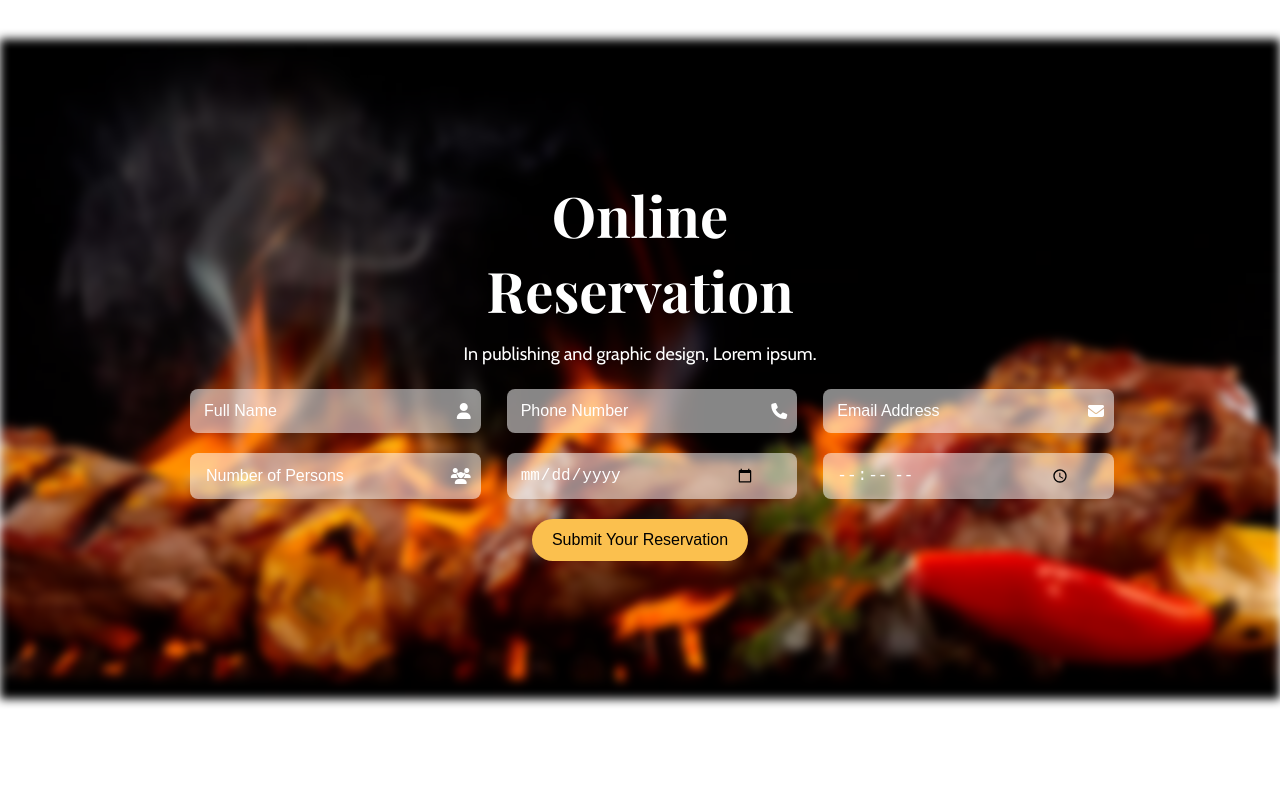
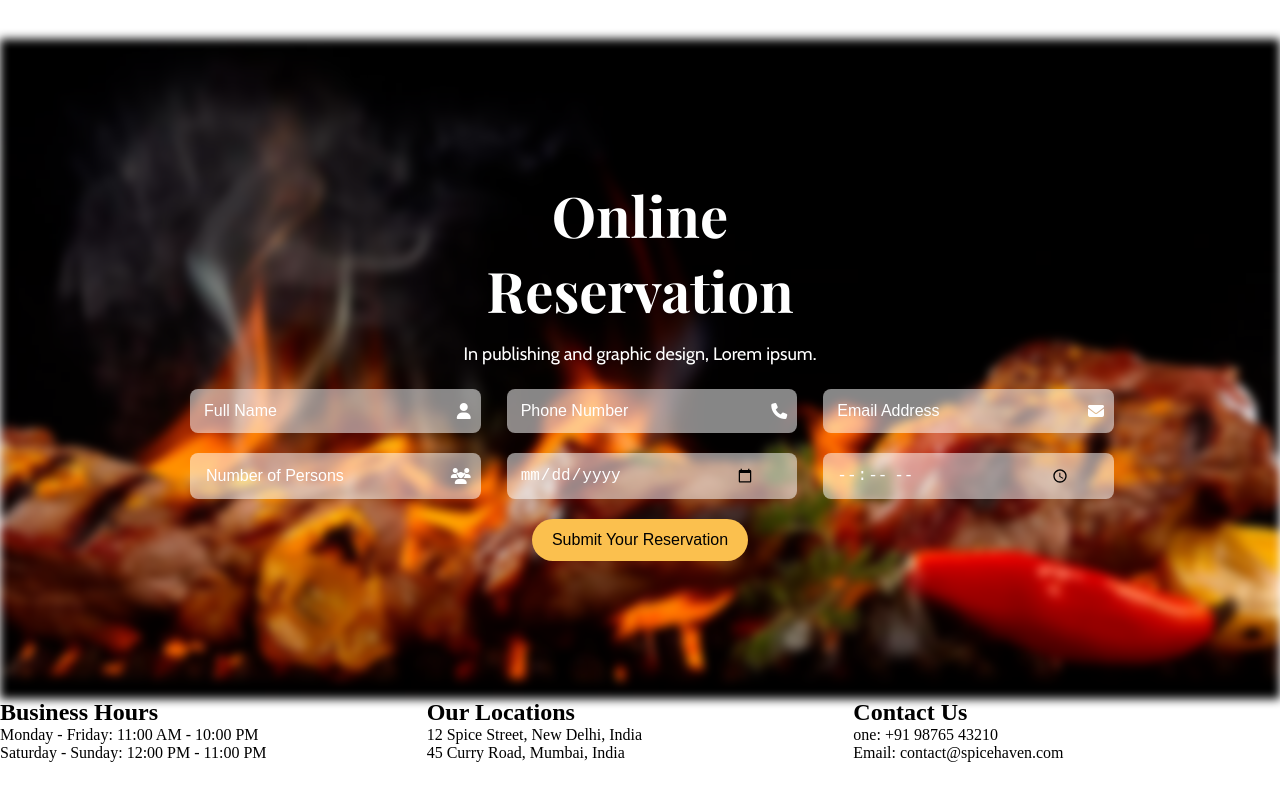
Before and after one commit to Ridwan4D/restaurant_site_task, a plain HTML site: page index.html in a window 1280 px wide. Shown: the part 2864-3664 px from the top of the page. Drawn offline with nearby package versions, Linux system fonts and the light colour scheme; a web font is replaced by a local one.

Commit message:
home contact created

```diff
--- a/css/style.css
+++ b/css/style.css
@@ -185,6 +185,16 @@
 /* ============================================================= online_reservation section end ==================================================================== */
 
 
+/* ============================================================= home contact section end ==================================================================== */
+#home_contact {
+    max-width: 1440px;
+    margin-left: auto;
+    margin-right: auto;
+    width: 100%;
+    display: grid;
+    grid-template-columns: repeat(3, 1fr);
+}
+
 
 
 
--- a/index.html
+++ b/index.html
@@ -239,6 +239,32 @@
     <!-- Online Reservation section end -->
 
 
+    <!-- Home contact section start -->
+    <section id="home_contact" class="">
+        <!-- Business Hours -->
+        <div class="">
+            <h2 class="">Business Hours</h2>
+            <p>Monday - Friday: 11:00 AM - 10:00 PM</p>
+            <p>Saturday - Sunday: 12:00 PM - 11:00 PM</p>
+        </div>
+
+        <!-- Locations -->
+        <div class="">
+            <h2 class="">Our Locations</h2>
+            <p>12 Spice Street, New Delhi, India</p>
+            <p>45 Curry Road, Mumbai, India</p>
+        </div>
+
+        <!-- Contact Info -->
+        <div>
+            <h2 class="">Contact Us</h2>
+            <p>one: +91 98765 43210</p>
+            <p>Email: contact@spicehaven.com</p>
+        </div>
+    </section>
+
+
+    <!-- Home contact section end -->
     <br><br><br><br><br><br><br><br><br>
     <script src="script.js"></script>
 </body>
```
